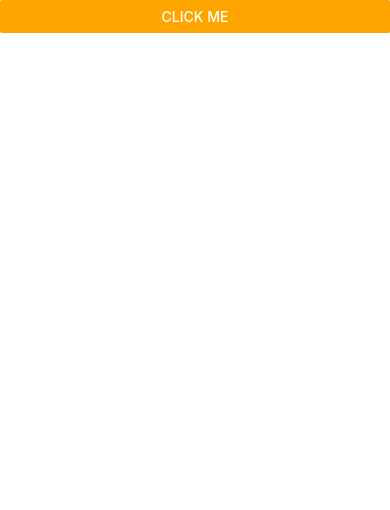
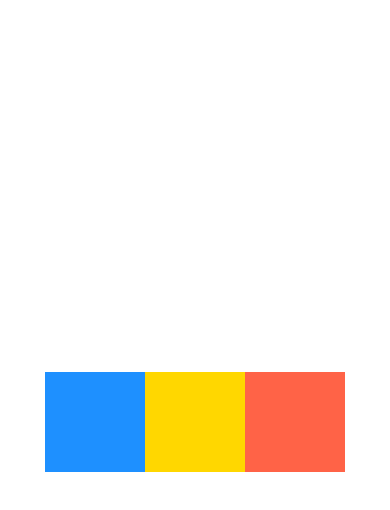
Before and after one commit to longluuh/Shop-app, a React Native app: screen / in a window 390 px wide. Shown: the top 510 px of the page. Built offline with nearby package versions, Linux system fonts and the light colour scheme.

Commit message:
try with flex

```diff
--- a/App.js
+++ b/App.js
@@ -1,33 +1,25 @@
-import {
-  StyleSheet,
-  SafeAreaView,
-  Button,
-  Alert,
-  Platform,
-  StatusBar,
-} from "react-native";
+import { View } from "react-native";
 
 export default function App() {
   return (
-    <SafeAreaView style={styles.container}>
-      <Button
-        color="orange"
-        title="click me"
-        onPress={() =>
-          Alert.alert("my text", "my message", [
-            { text: "Yes" },
-            { text: "No" },
-          ])
-        }
+    <View
+      style={{
+        backgroundColor: "#fff",
+        flex: 1,
+        flexDirection: "row",
+        justifyContent: "center",
+        alignItems: "center",
+      }}
+    >
+      <View
+        style={{
+          backgroundColor: "dodgerblue",
+          width: 100,
+          height: 100,
+        }}
       />
-    </SafeAreaView>
+      <View style={{ backgroundColor: "gold", width: 100, height: 100 }} />
+      <View style={{ backgroundColor: "tomato", width: 100, height: 100 }} />
+    </View>
   );
 }
-
-const styles = StyleSheet.create({
-  container: {
-    flex: 1,
-    backgroundColor: "#fff",
-    paddingTop: Platform.OS === "android" ? StatusBar.currentHeight : 0,
-  },
-});
```
